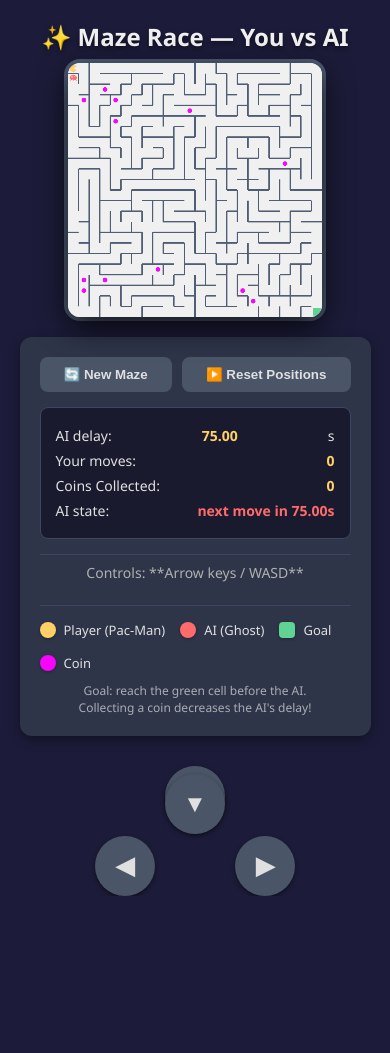
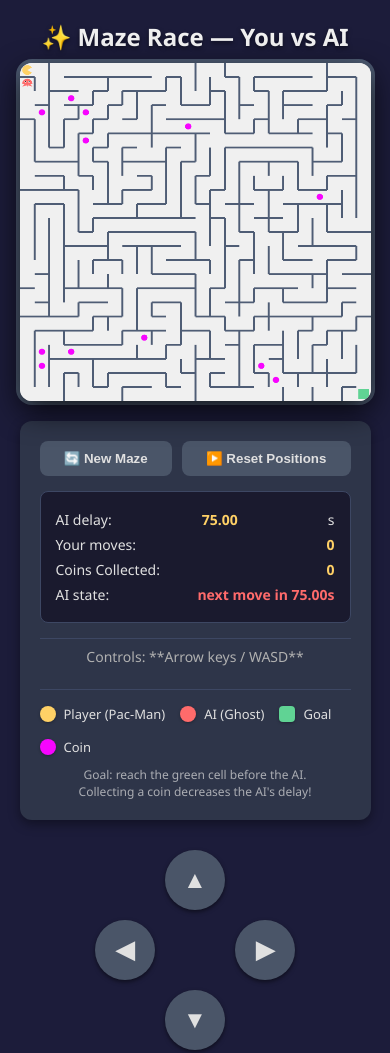
Before and after one commit to mahid712/updatedmaze, a plain HTML site: page index.html in a window 390 px wide. Before the commit the page ends 896 px from the top, so only its background shows below. Drawn offline with Linux system fonts and the light colour scheme.

Commit message:
Update index.html

```diff
--- a/index.html
+++ b/index.html
@@ -34,9 +34,8 @@
             color: var(--text-main);
             font-family: 'Segoe UI', Tahoma, Geneva, Verdana, sans-serif;
             min-height: 100vh;
-            height: 100vh; /* FIX: Added explicit height */
             padding: 10px 0;
-            overflow: hidden; /* FIX: Changed to hidden to ensure no scrolling */
+            overflow-y: auto; /* Reverted to auto, but smaller canvas should prevent scroll */
         }
         h1{
             font-size: 24px;
@@ -58,7 +57,7 @@
         }
 
         #canvas-container {
-            /* Standard screen size, reduced to 85vmin */
+            /* Standard screen size: 85vmin */
             width: 85vmin;
             height: 85vmin;
             max-width: 720px;
@@ -200,9 +199,10 @@
                 align-items: center;
             }
             #canvas-container {
-                /* FIX: Reduced from 85vw to 65vw to make vertical space for the buttons */
-                width: 65vw;
-                height: 65vw;
+                /* FIX: Reduced canvas height significantly (40% of viewport height)
+                   to guarantee space for the large control panel and buttons below it. */
+                width: 90vw; /* Use most of the width */
+                height: 40vh; /* Use only 40% of the height */
                 max-height: unset;
                 max-width: unset;
             }
```
